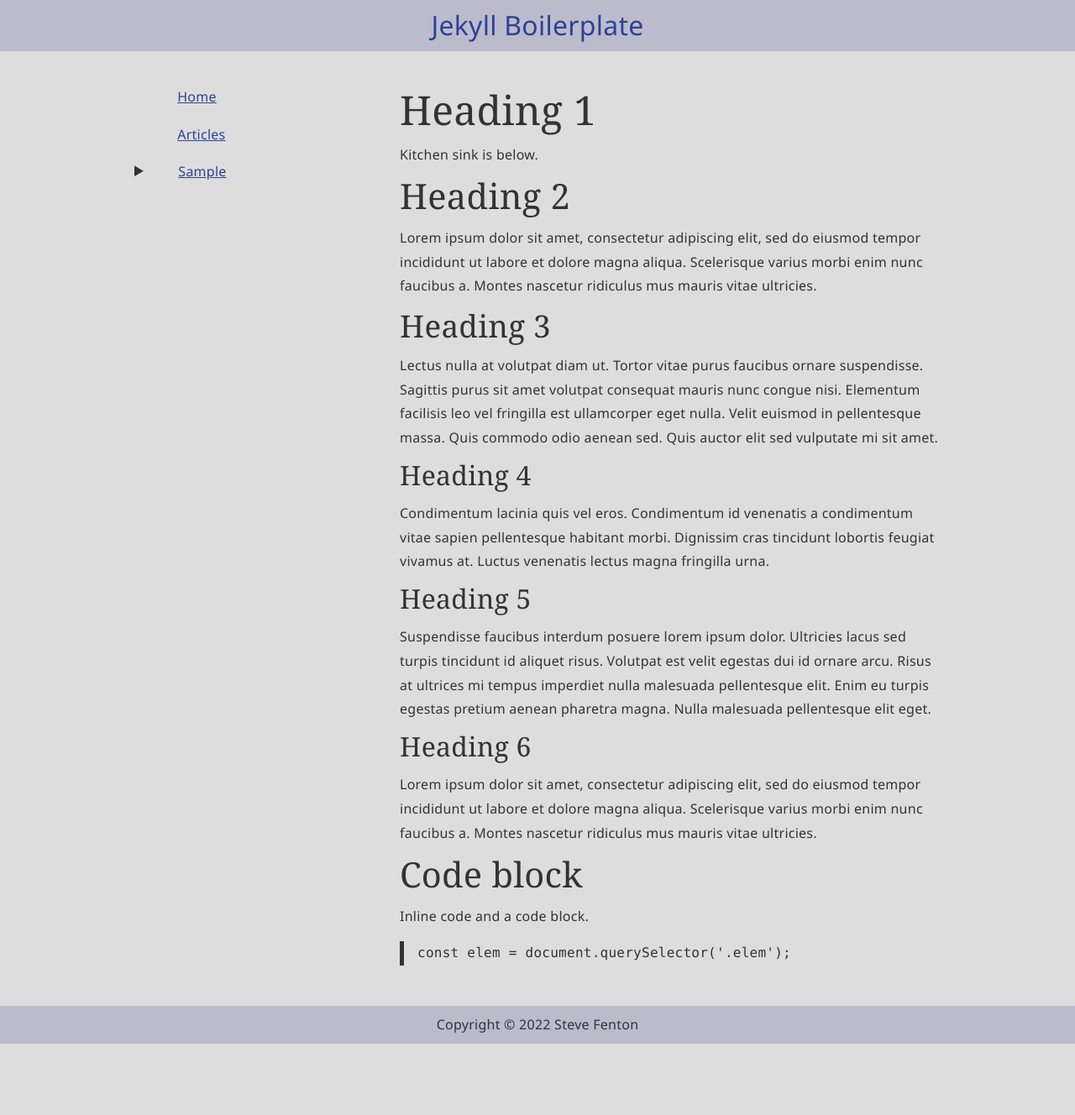
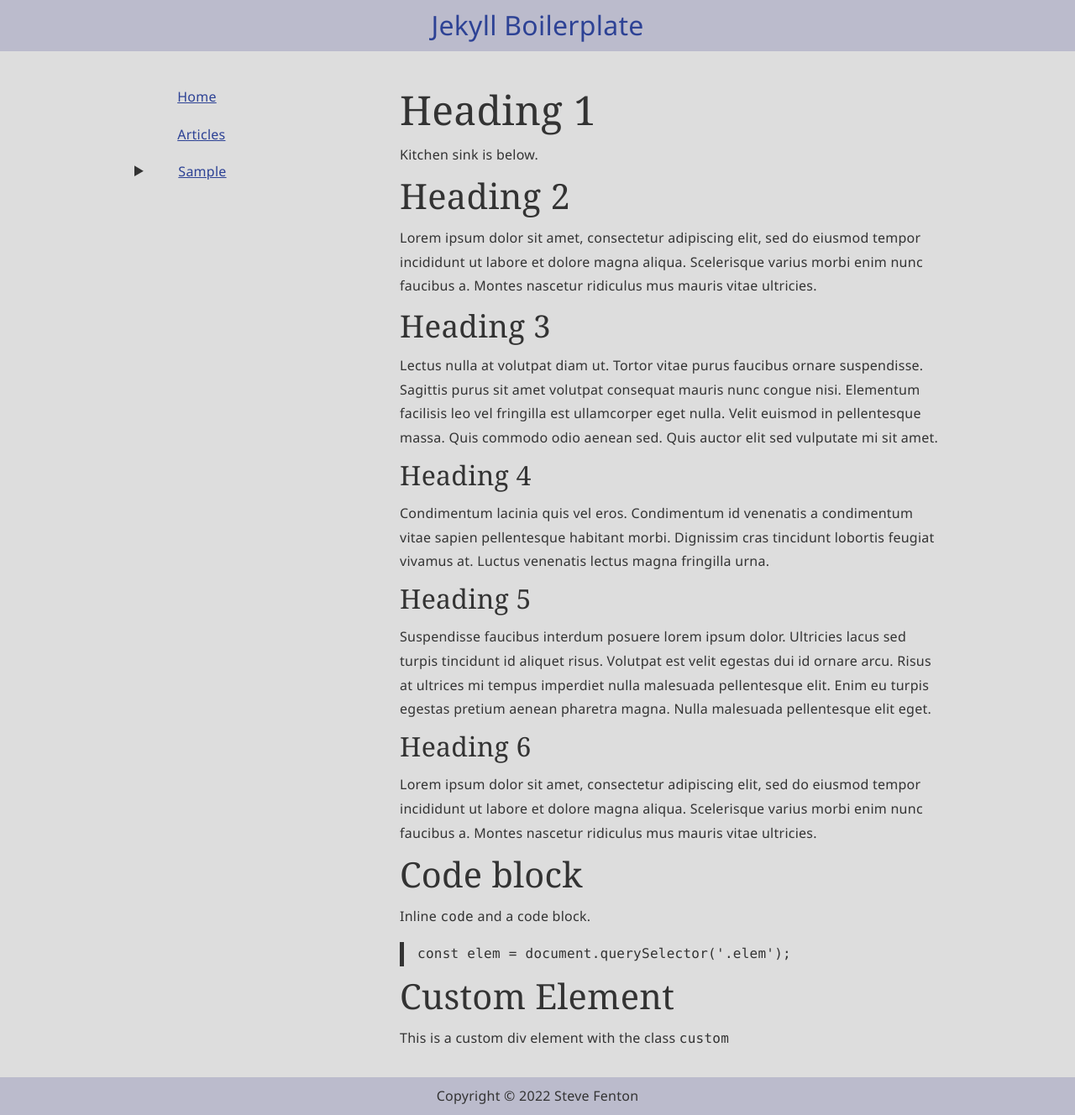
Before and after one commit to Steve-Fenton/jekyll-boilerplate, a Jekyll site: the page built from index.md, in a window 1280 px wide and 1328 px high. Shown: the whole window at 84% size. Built offline with Jekyll 4.4.1, drawn with Linux system fonts in a browser that asks for light colours.

Commit message:
Markdown extension

```diff
--- /dev/null
+++ b/_plugins/markdown.rb
@@ -0,0 +1,17 @@
+Jekyll::Hooks.register :posts, :post_init do |item|
+    item.content = item.content
+        &.gsub(/:::([a-z \-_]+)/, '<div class="\1" markdown="1">')
+        &.gsub(/:::/, '</div>')
+end
+
+Jekyll::Hooks.register :pages, :post_init do |item|
+    item.content = item.content
+        &.gsub(/:::([a-z \-_]+)/, '<div class="\1" markdown="1">')
+        &.gsub(/:::/, '</div>')
+end
+
+Jekyll::Hooks.register :documents, :post_init do |item|
+    item.content = item.content
+        &.gsub(/:::([a-z \-_]+)/, '<div class="\1" markdown="1">')
+        &.gsub(/:::/, '</div>')
+end
--- a/assets/css/main.css
+++ b/assets/css/main.css
@@ -228,3 +228,7 @@
     max-width: calc(100vw - var(--block-gap) - var(--block-gap));
     margin: 1em 0;
 }
+
+code {
+    font-family: var(--code-font);
+}
--- a/assets/js/main.js
+++ b/assets/js/main.js
@@ -31,10 +31,14 @@
         var className = 'sticky';
 
         var browserHeight = isNaN(window.innerHeight) ? window.clientHeight : window.innerHeight;
+        var browserWidth = isNaN(window.innerWidth) ? window.clientWidth : window.innerWidth;
         var headerHeight = header.clientHeight;
         var navigationHeight = navigationList.clientHeight;
 
-        if (navigationHeight < ((browserHeight - headerHeight) - buffer)) {
+        // Only enable sticky mode if the menu will fit vertically
+        // && where the browser is more than 860px wide
+        if (navigationHeight < ((browserHeight - headerHeight) - buffer)
+            && browserWidth > 860) {
             console.log('Navigation: Sticky Mode');
             navigation.classList.add(className)
             navigation.style.top = headerHeight.toString() + 'px';
--- a/index.md
+++ b/index.md
@@ -37,3 +37,9 @@
 Inline `code` and a code block.
 
     const elem = document.querySelector('.elem');
+
+## Custom Element
+
+:::custom
+This is a custom div element with the class `custom`
+:::
```
Also changed, not shown: README.md.
